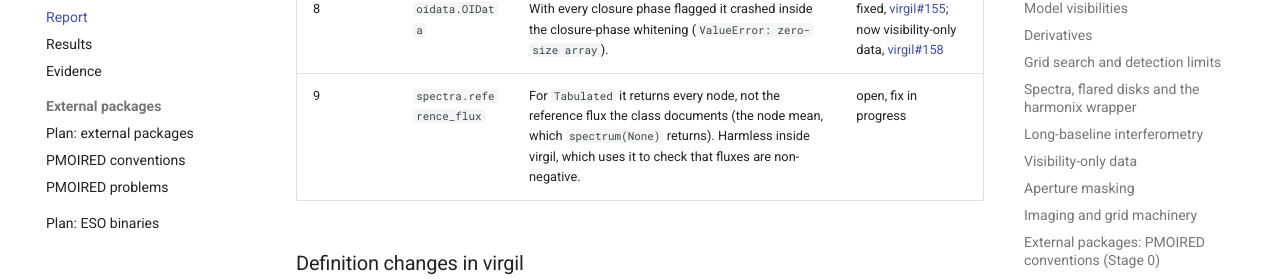
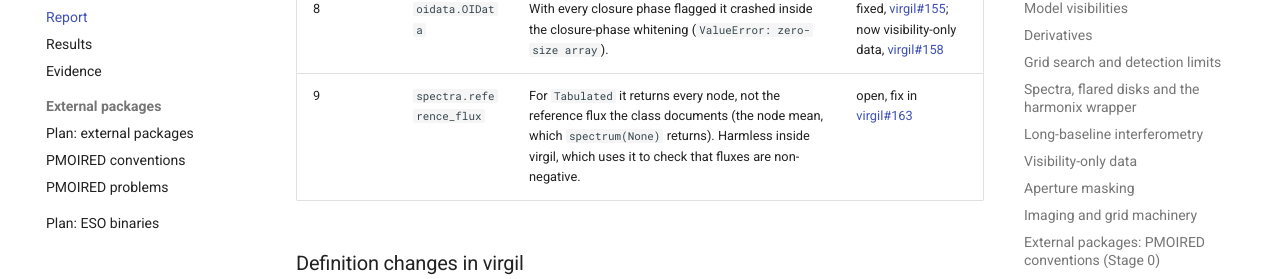
Before and after one commit to benjaminpope/virgil-validation, an MkDocs documentation site: the page built from docs/report.md, in a window 1280 px wide and 900 px high, scrolled down 11087 px. Shown: the part 172-451 px from the top of the window. Built offline with MkDocs 1.6.1 and Material for MkDocs 9.7.7, drawn with Linux system fonts in a browser that asks for light colours; comment, search, counter and statistics services are not loaded.

Commit message:
Link F9 to its fix, virgil#163
Co-Authored-By: Claude Opus 5.5 <noreply@anthropic.com>

```diff
--- a/docs/report.md
+++ b/docs/report.md
@@ -239,7 +239,7 @@ Jacobian of that mapping.
 | 6 | `fitting.fit` | A fit started at an exact zero-residual optimum reports non-convergence. | fixed, [virgil#144](https://github.com/benjaminpope/virgil/pull/144) |
 | 7 | `fitting.fit` | `.expand()`ed or `.to_event()` priors silently switch the default optimiser from LM to L-BFGS. | fixed, [virgil#142](https://github.com/benjaminpope/virgil/pull/142) |
 | 8 | `oidata.OIData` | With every closure phase flagged it crashed inside the closure-phase whitening (`ValueError: zero-size array`). | fixed, [virgil#155](https://github.com/benjaminpope/virgil/pull/155); now visibility-only data, [virgil#158](https://github.com/benjaminpope/virgil/pull/158) |
-| 9 | `spectra.reference_flux` | For `Tabulated` it returns every node, not the reference flux the class documents (the node mean, which `spectrum(None)` returns). Harmless inside virgil, which uses it to check that fluxes are non-negative. | open, fix in progress |
+| 9 | `spectra.reference_flux` | For `Tabulated` it returns every node, not the reference flux the class documents (the node mean, which `spectrum(None)` returns). Harmless inside virgil, which uses it to check that fluxes are non-negative. | open, fix in [virgil#163](https://github.com/benjaminpope/virgil/pull/163) |
 
 ### Definition changes in virgil
 
```
Also changed, not shown: docs/trust.md (+1 -1 lines), 1 other file.
